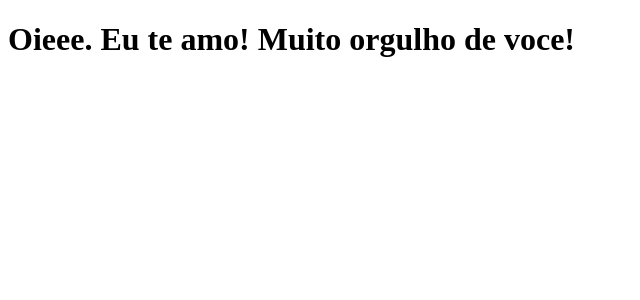
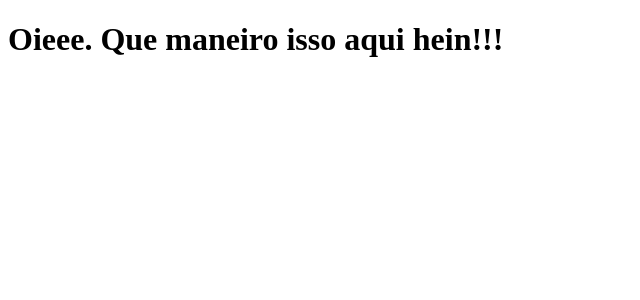
Before and after one commit to conradoms/clone-tabnews, a Next.js app: page / in a window 1280 px wide. Shown: the top 300 px of the page, without its empty margins (0-640 px from the left). Built offline with nearby package versions, Linux system fonts and the light colour scheme.

Commit message:
Ajusta tudo

```diff
--- a/pages/index.js
+++ b/pages/index.js
@@ -1,5 +1,5 @@
 function Home(){
-    return <h1>Oieee. Eu te amo! Muito orgulho de voce!</h1>;
+    return <h1>Oieee. Que maneiro isso aqui hein!!!</h1>;
 }
 
 export default Home;
```
